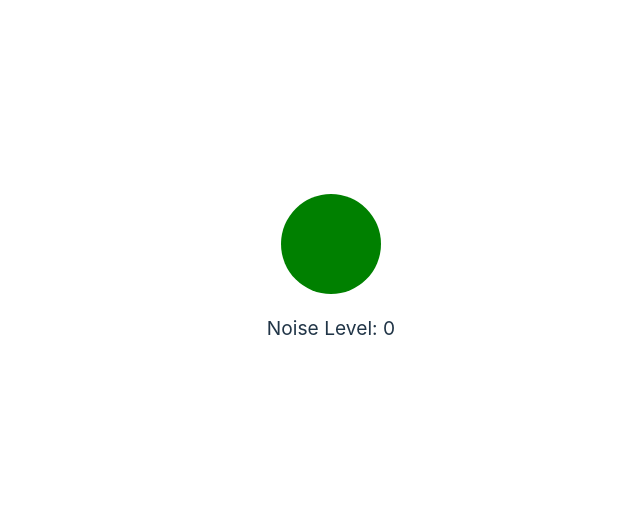
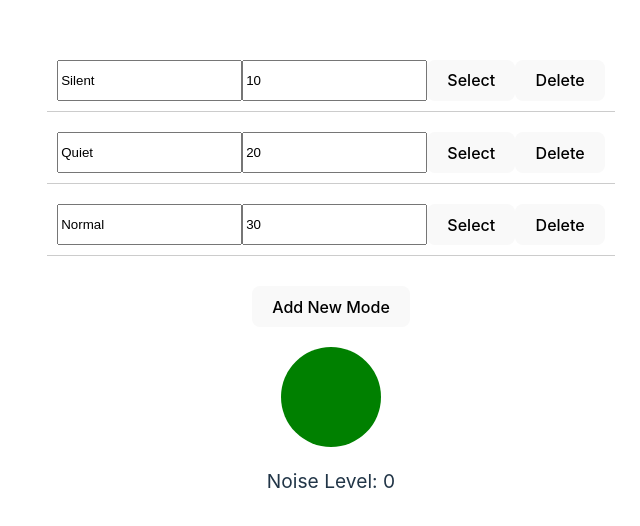
Before and after one commit to NSuer/User_Interface_Project_4, a Svelte app: page / in a window 1280 px wide. Shown: the part 142-668 px from the top of the page, without its empty margins (309-949 px from the left). Built offline with nearby package versions, Linux system fonts and the light colour scheme; no server answers.

Commit message:
Basic working and modes

```diff
--- a/src/App.svelte
+++ b/src/App.svelte
@@ -1,30 +1,39 @@
 <script lang="ts">
-  import svelteLogo from './assets/svelte.svg'
-  import viteLogo from '/vite.svg'
-  import Counter from './lib/Counter.svelte'
-  import VoiceLevel from './lib/VoiceLevel.svelte';
+  import { onMount } from "svelte";
+  import {
+    func_analyze_audio,
+    func_stop_analyzing,
+    current_volume,
+    current_color,
+  } from "./stores";
+  import ModeCreateEditAndSelect from "./lib/ModeCreateEditAndSelect.svelte";
+
+  onMount(() => {
+    func_analyze_audio();
+
+    return () => func_stop_analyzing();
+  });
 </script>
 
 <main>
-  <VoiceLevel />
-
-
+  <ModeCreateEditAndSelect />
+  <div class="indicator" style="--color: {$current_color}"></div>
+  <div class="noise-level">Noise Level: {$current_volume}</div>
 </main>
 
 <style>
-  .logo {
-    height: 6em;
-    padding: 1.5em;
-    will-change: filter;
-    transition: filter 300ms;
+  .indicator {
+    width: 100px;
+    height: 100px;
+    border-radius: 50%;
+    margin: 20px auto;
+    background-color: var(--color, green);
+    transition: background-color 0.3s ease;
   }
-  .logo:hover {
-    filter: drop-shadow(0 0 2em #646cffaa);
-  }
-  .logo.svelte:hover {
-    filter: drop-shadow(0 0 2em #ff3e00aa);
-  }
-  .read-the-docs {
-    color: #888;
+
+  .noise-level {
+    text-align: center;
+    font-size: 1.2rem;
+    margin-top: 10px;
   }
 </style>
--- a/src/lib/Counter.svelte
+++ /dev/null
@@ -1,10 +0,0 @@
-<script lang="ts">
-  let count: number = 0
-  const increment = () => {
-    count += 1
-  }
-</script>
-
-<button on:click={increment}>
-  count is {count}
-</button>
--- /dev/null
+++ b/src/lib/ModeCreateEditAndSelect.svelte
@@ -0,0 +1,56 @@
+<script lang="ts">
+    import {
+        mode_list,
+        current_mode,
+        func_update_mode_list,
+        func_set_current_mode,
+        func_delete_mode,
+    } from "../stores";
+</script>
+
+<main>
+    <!-- A Scrollable list of Modes, where you can edit, delete, and add new modes -->
+    <!-- Each Mode will have it's Name and Volume Limit -->
+    <div class="Mode_List">
+        {#each $mode_list as mode (mode.id)}
+            <div class="mode-item">
+                <input
+                    type="text"
+                    bind:value={mode.name}
+                    on:change={() => func_update_mode_list(mode.id)}
+                />
+                <input
+                    type="number"
+                    bind:value={mode.volume_limit}
+                    on:change={() => func_update_mode_list(mode.id)}
+                />
+                <button on:click={() => func_set_current_mode(mode.id)}
+                    >Select</button
+                >
+                <button on:click={() => func_delete_mode(mode.id)}
+                    >Delete</button
+                >
+            </div>
+        {/each}
+    </div>
+
+    <div class="add-mode">
+        <button on:click={() => func_update_mode_list(-1)}>Add New Mode</button>
+    </div>
+</main>
+
+<style>
+    .mode-item {
+        display: flex;
+        justify-content: space-between;
+        margin: 10px 0;
+        padding: 10px;
+        border-bottom: 1px solid #ccc;
+    }
+    .Mode_List {
+        padding: 20px;
+        background-color: white;
+        max-height: 80vh;
+        overflow-y: auto;
+    }
+</style>
--- a/src/lib/VoiceLevel.svelte
+++ /dev/null
@@ -1,77 +0,0 @@
-<script>
-    import { onMount } from "svelte";
-
-    let noiseLevel = 0; // Reactive variable to store the noise level
-    let color = "green"; // Color of the indicator
-    let intervalId = null; // To manage `setInterval`
-
-    const analyzeAudio = async () => {
-      try {
-        console.log("Requesting microphone access...");
-        const stream = await navigator.mediaDevices.getUserMedia({ audio: true });
-        console.log("Microphone access granted.");
-
-        const audioContext = new window.AudioContext();
-        const analyser = audioContext.createAnalyser();
-
-        // Connect microphone input to the analyser
-        const source = audioContext.createMediaStreamSource(stream);
-        source.connect(analyser);
-
-        analyser.fftSize = 512; // Use a higher FFT size for more data points
-        const dataArray = new Uint8Array(analyser.frequencyBinCount);
-
-        console.log("Starting audio analysis...");
-        intervalId = setInterval(() => {
-          analyser.getByteFrequencyData(dataArray);
-
-          // Log the raw data array for debugging
-          console.log("Audio Data Array:", dataArray);
-
-          // Calculate average noise level
-          const avgNoiseLevel = dataArray.reduce((sum, value) => sum + value, 0) / dataArray.length;
-          noiseLevel = parseFloat(avgNoiseLevel.toFixed(2)); // Update the reactive noise level
-
-          // Change color based on noise level
-          color = avgNoiseLevel > 50 ? "red" : "green";
-
-          console.log(`Noise Level: ${noiseLevel}, Color: ${color}`);
-        }, 100); // Update every 100ms
-      } catch (error) {
-        console.error("Error accessing microphone:", error);
-        alert("Microphone access is required. Please enable it and try again.");
-      }
-    };
-
-    // Clean up when the component is destroyed
-    const stopAnalyzing = () => {
-      if (intervalId) clearInterval(intervalId);
-      console.log("Stopped audio analysis.");
-    };
-
-    onMount(() => {
-      analyzeAudio();
-
-      return () => stopAnalyzing();
-    });
-  </script>
-
-  <style>
-    .indicator {
-      width: 100px;
-      height: 100px;
-      border-radius: 50%;
-      margin: 20px auto;
-      background-color: var(--color, green);
-      transition: background-color 0.3s ease;
-    }
-
-    .noise-level {
-      text-align: center;
-      font-size: 1.2rem;
-      margin-top: 10px;
-    }
-  </style>
-
-  <div class="indicator" style="--color: {color}"></div>
-  <div class="noise-level">Noise Level: {noiseLevel}</div>
--- /dev/null
+++ b/src/stores.ts
@@ -0,0 +1,137 @@
+import { writable } from "svelte/store";
+import { readable } from 'svelte/store';
+import { get } from 'svelte/store';
+
+// Mode Stuff -------------------------------------------------------------------
+
+export class ModeObject {
+    id: number;
+    name: string;
+    volume_limit: number;
+
+
+    constructor(id: number, name: string, volume_limit: number) {
+        this.id = id;
+        this.name = name;
+        this.volume_limit = volume_limit;
+    }
+}
+
+export let mode_list = writable([
+    new ModeObject(0, "Silent", 10),
+    new ModeObject(1, "Quiet", 20),
+    new ModeObject(2, "Normal", 30)
+]);
+
+export let current_mode = writable<ModeObject>(get(mode_list)[0]);
+
+export function func_update_mode_list(mode_id: number, name?: string, volume_limit?: number) {
+    // If the mode already exists, update it
+    let mode_list_array = get(mode_list);
+    let mode_exists = false;
+    let mode_index = -1;
+    let i = 0;
+    for (i = 0; i < mode_list_array.length; i++) {
+        if (mode_list_array[i].id == mode_id) {
+            mode_exists = true;
+            mode_index = i;
+        }
+    }
+    if (mode_exists) {
+        if (name !== undefined) {
+            mode_list_array[mode_index].name = name;
+        }
+        if (volume_limit !== undefined) {
+            mode_list_array[mode_index].volume_limit = volume_limit;
+        }
+    } else {
+        // If the mode doesn't exist, add it
+        mode_list_array.push(new ModeObject(mode_list_array.length, name || "Default", volume_limit || 0));
+    }
+    mode_list.set(mode_list_array);
+}
+
+export function func_set_current_mode(mode_id) {
+    let mode_list_array = get(mode_list);
+    let i = 0;
+    for (i = 0; i < mode_list_array.length; i++) {
+        if (mode_list_array[i].id == mode_id) {
+            current_mode.set(mode_list_array[i]);
+        }
+    }
+}
+
+export function func_delete_mode(mode_id) {
+    let mode_list_array = get(mode_list);
+    let i = 0;
+    for (i = 0; i < mode_list_array.length; i++) {
+        if (mode_list_array[i].id == mode_id) {
+            mode_list_array.splice(i, 1);
+        }
+    }
+    mode_list.set(mode_list_array);
+
+    // Shift the mode IDs so that they are in order
+    for (i = 0; i < mode_list_array.length; i++) {
+        mode_list_array[i].id = i;
+    }
+}
+// ------------------------------------------------------------------------------
+
+
+// Microphone Stuff -------------------------------------------------------------
+export let current_volume = writable(0.00);
+export let current_color = writable("black"); // Color of the indicator
+
+current_volume.subscribe(value => {
+    let mode: ModeObject = get(current_mode);
+    if (value > mode.volume_limit) {
+        current_color.set("red");
+    } else if (value < mode.volume_limit) {
+        current_color.set("green");
+    } else {
+        current_color.set("blue");
+    }
+});
+
+let interval_id: ReturnType<typeof setInterval> | null = null; // To manage `setInterval`
+export const func_analyze_audio = async () => {
+    try {
+        console.log("Requesting microphone access...");
+        const stream = await navigator.mediaDevices.getUserMedia({ audio: true });
+        console.log("Microphone access granted.");
+
+        const audio_context = new window.AudioContext();
+        const analyser = audio_context.createAnalyser();
+
+        // Connect microphone input to the analyser
+        const source = audio_context.createMediaStreamSource(stream);
+        source.connect(analyser);
+
+        analyser.fftSize = 512; // Use a higher FFT size for more data points
+        const data_array = new Uint8Array(analyser.frequencyBinCount);
+
+        console.log("Starting audio analysis...");
+        interval_id = setInterval(() => {
+            analyser.getByteFrequencyData(data_array);
+
+            // Log the raw data array for debugging
+            console.log("Audio Data Array:", data_array);
+
+            // Calculate average noise level
+            const avg_current_volume = data_array.reduce((sum, value) => sum + value, 0) / data_array.length;
+            current_volume.set(parseFloat(avg_current_volume.toFixed(2))); // Update the reactive noise level
+
+            console.log(`Noise Level: ${current_volume}`);
+        }, 100); // Update every 100ms
+    } catch (error) {
+        console.error("Error accessing microphone:", error);
+        alert("Microphone access is required. Please enable it and try again.");
+    }
+};
+
+export const func_stop_analyzing = () => {
+    if (interval_id) clearInterval(interval_id);
+    console.log("Stopped audio analysis.");
+};
+// ------------------------------------------------------------------------------
```
Also changed, not shown: 1 other file (tests, documents, lock files or other folders).
